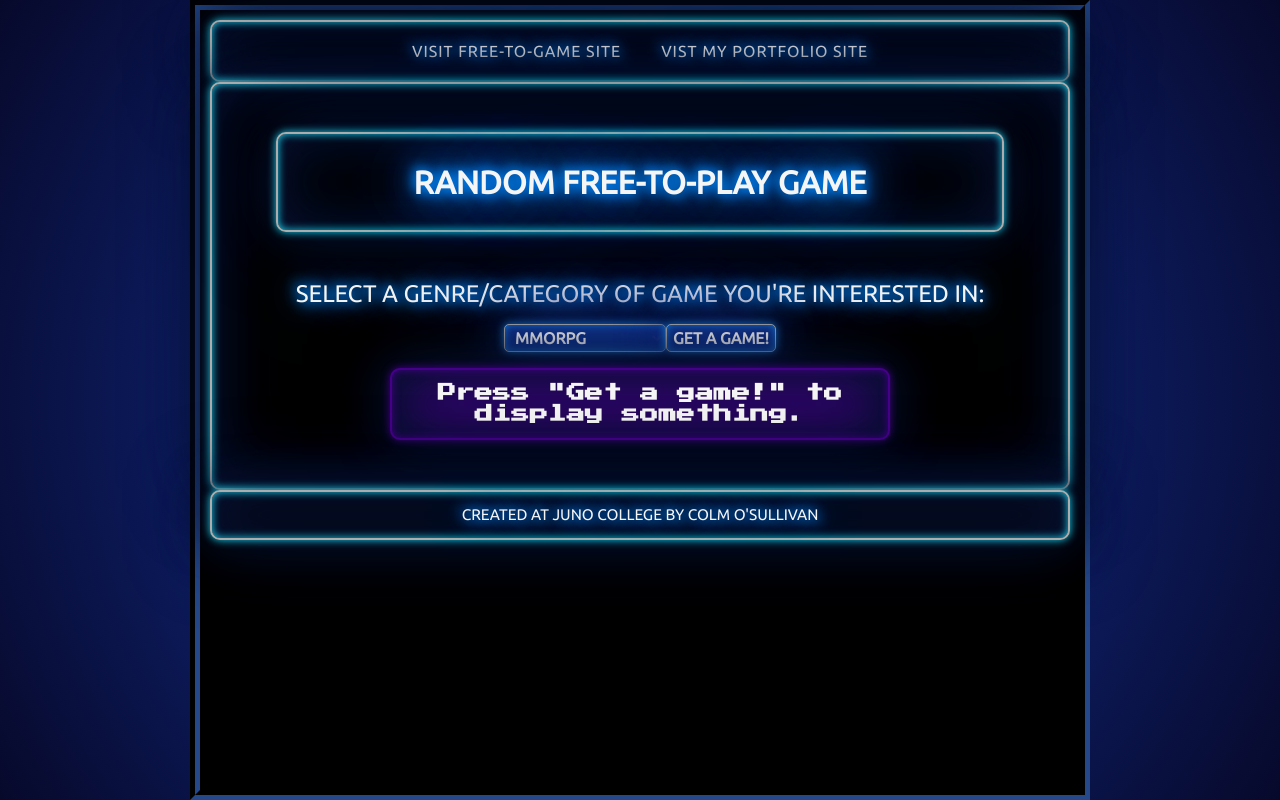
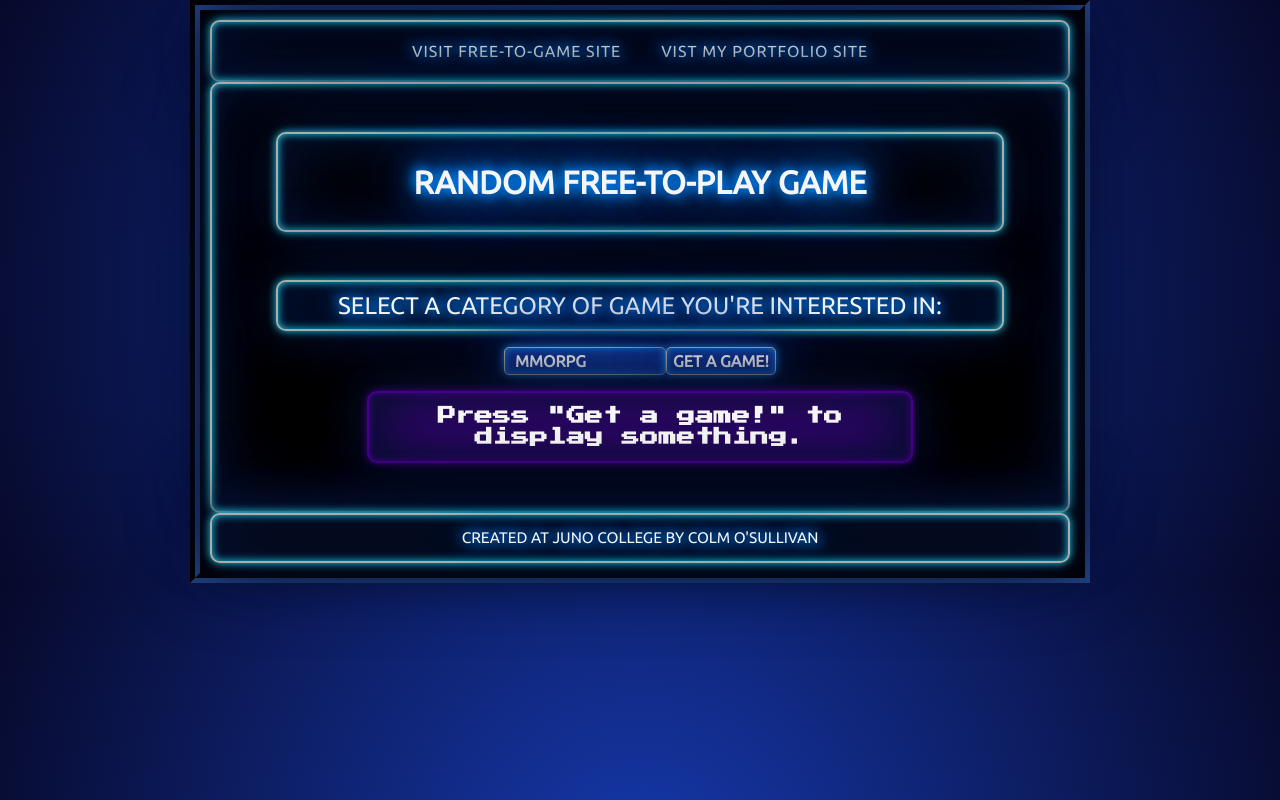
Before and after one commit to ColmOSullivan/project3, a React (Create React App) app: page / in a window 1280 px wide. Built offline with nearby package versions, Linux system fonts and the light colour scheme.

Commit message:
just a bit more styling.

```diff
--- a/src/App.css
+++ b/src/App.css
@@ -26,10 +26,9 @@ a {
 /* General body styling */
 .App {
   flex-direction: column;
-  /* justify-content: space-between; */
   padding: 10px;
   background: black;
-  height: 100vh;
+  /* height: 100vh; */
   text-align: center;
   font-family: "Ubuntu", sans-serif;
   color: whitesmoke;
@@ -39,7 +38,6 @@ a {
 body {
   color: white;
   font-weight: 100;
-  /* font-family: "Ubuntu", sans-serif; */
   font-size: 1rem;
   background: rgb(13, 31, 92);
   background: radial-gradient(
@@ -55,7 +53,6 @@ body {
   font-size: 1rem;
   letter-spacing: 1px;
   border-radius: 10px;
-  /* margin-bottom: 0.3rem; */
   border: 2px solid rgb(173, 173, 173);
   background: black;
   box-shadow: 0 0 0.5rem rgb(30, 210, 237), inset 0 0 0.5rem rgb(30, 210, 237),
@@ -81,11 +78,15 @@ a {
 
 .extLink:hover,
 .extLink:focus {
-  box-shadow: 0px 0px 5px 5px rgb(16, 232, 228, 0.5);
+  color: yellow;
+  text-shadow: -0.2rem -0.2rem 0.7rem rgb(179, 236, 21),
+    0.2rem 0.2rem 0.7rem rgb(179, 236, 21), 0 0 2rem rgb(179, 236, 21),
+    0 0 4rem rgb(179, 236, 21), 0 0 6rem rgb(179, 236, 21),
+    0 0 8rem rgb(179, 236, 21), 0 0 10rem rgb(179, 236, 21);
 }
 
 /* a:hover {
-  color: yellow;
+
 } */
 
 .heroText {
@@ -100,7 +101,6 @@ a {
 
 h1 {
   font-size: calc(3rem + 1vw);
-  /* font-weight: 300; */
   padding: 0.5rem;
   text-transform: uppercase;
   text-shadow: -0.2rem -0.2rem 0.7rem #08f, 0.2rem 0.2rem 0.7rem #08f,
@@ -119,7 +119,17 @@ main {
   padding: 3rem 4rem;
 }
 
+.subText {
+  border-radius: 10px;
+  border: 2px solid rgb(173, 173, 173);
+  background: black;
+  box-shadow: 0 0 0.5rem rgb(30, 210, 237), inset 0 0 0.5rem rgb(30, 210, 237),
+    0 0 3rem rgb(6, 15, 44), inset 0 0 3rem rgb(6, 15, 44),
+    0 0 5rem rgb(6, 15, 44), inset 0 0 5rem rgb(6, 15, 44);
+}
+
 h2 {
+  padding: 0.6rem;
   font-size: 1.5rem;
   font-weight: 100;
   text-align: center;
@@ -193,7 +203,7 @@ h2 {
   box-shadow: 0 0 0.5rem rgb(69, 0, 138), inset 0 0 0.5rem rgb(69, 0, 138),
     0 0 3rem rgb(6, 15, 44), inset 0 0 3rem rgb(6, 15, 44),
     0 0 5rem rgb(6, 15, 44), inset 0 0 5rem rgb(6, 15, 44);
-  width: clamp(500px, 40%, 600px);
+  width: clamp(500px, 75%, 600px);
   height: auto;
 }
 
@@ -213,6 +223,8 @@ h2 {
   width: clamp(100px, 100%, 600px);
   height: auto;
   overflow: hidden;
+  border-radius: 10px;
+  border: 1px groove black;
 }
 
 p {
--- a/src/GenreForm.js
+++ b/src/GenreForm.js
@@ -31,14 +31,18 @@ const getGame = () => {
             const randomGame = Math.floor(Math.random() * res.data.length)
             const newFilteredGames = res.data[randomGame]
             setFilteredGames(newFilteredGames)
-        })
+        }).catch(function (error) {
+            console.error(error);
+        });
 }
     return(
         <>
         <div className="heroText">
         <h1>Random Free-to-play game</h1>
         </div>
-            <h2>Select a genre/category of game you're interested in:</h2>
+            <div className="subText">
+            <h2>Select a category of game you're interested in:</h2>
+            </div>
             <div className="selctionContainer">
             <select
                 className='categorySelect'
```
